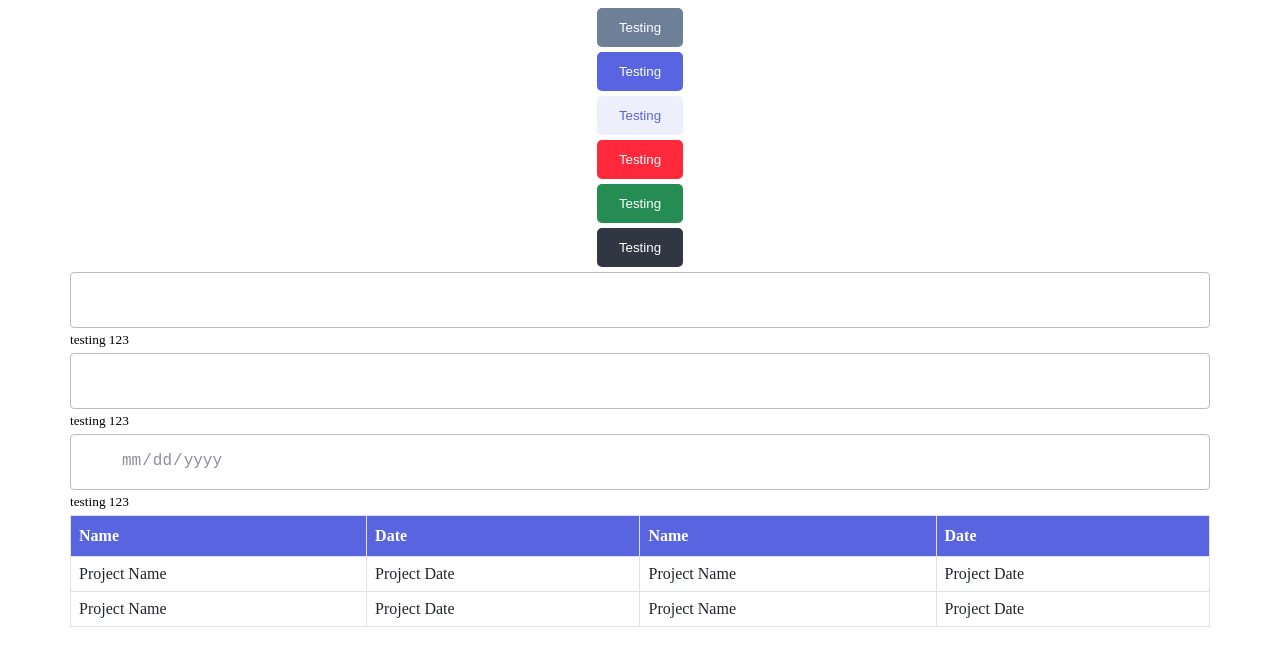
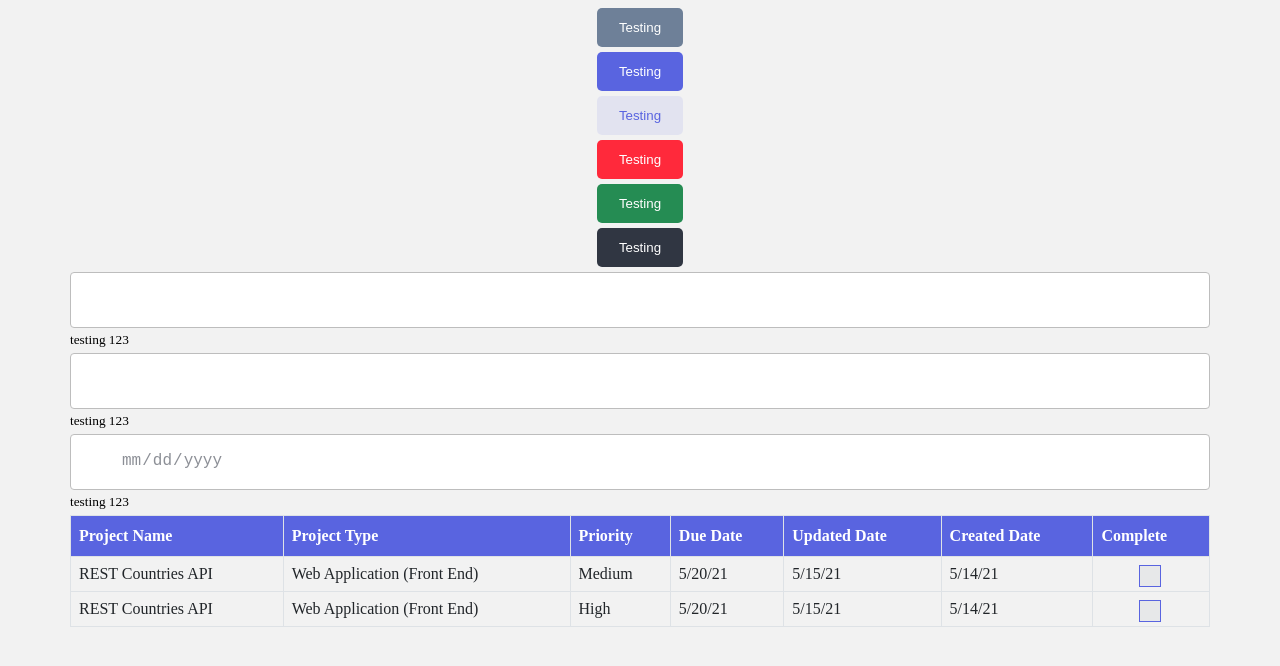
Before and after one commit to Joelynn94/project-tracker, a React (Create React App) app: page / in a window 1280 px wide. Shown: the top 666 px of the page. Built offline with nearby package versions, Linux system fonts and the light colour scheme; some icons are missing; the HTML template or start-up script is replaced by a standard one.

Commit message:
finished custom checkbox styling

```diff
--- a/src/App.js
+++ b/src/App.js
@@ -1,3 +1,4 @@
+import Checkbox from './Checkbox/Checkbox';
 import Button from './components/Button/Button';
 import Container from './components/Container/Container';
 import Input from './components/Input/Input';
@@ -25,24 +26,37 @@ function App() {
       <Table>
         <TableHead>
           <TableRow>
-            <TableHeading>Name</TableHeading>
-            <TableHeading>Date</TableHeading>
-            <TableHeading>Name</TableHeading>
-            <TableHeading>Date</TableHeading>
+            <TableHeading>Project Name</TableHeading>
+            <TableHeading>Project Type</TableHeading>
+            <TableHeading>Priority</TableHeading>
+            <TableHeading>Due Date</TableHeading>
+            <TableHeading>Updated Date</TableHeading>
+            <TableHeading>Created Date</TableHeading>
+            <TableHeading>Complete</TableHeading>
           </TableRow>
         </TableHead>
         <TableBody>
           <TableRow>
-            <TableCell>Project Name</TableCell>
-            <TableCell>Project Date</TableCell>
-            <TableCell>Project Name</TableCell>
-            <TableCell>Project Date</TableCell>
+            <TableCell>REST Countries API</TableCell>
+            <TableCell>Web Application (Front End)</TableCell>
+            <TableCell>Medium</TableCell>
+            <TableCell>5/20/21</TableCell>
+            <TableCell>5/15/21</TableCell>
+            <TableCell>5/14/21</TableCell>
+            <TableCell style={{ textAlign: 'center' }}>
+              <Checkbox />
+            </TableCell>
           </TableRow>
           <TableRow>
-            <TableCell>Project Name</TableCell>
-            <TableCell>Project Date</TableCell>
-            <TableCell>Project Name</TableCell>
-            <TableCell>Project Date</TableCell>
+            <TableCell>REST Countries API</TableCell>
+            <TableCell>Web Application (Front End)</TableCell>
+            <TableCell>High</TableCell>
+            <TableCell>5/20/21</TableCell>
+            <TableCell>5/15/21</TableCell>
+            <TableCell>5/14/21</TableCell>
+            <TableCell style={{ textAlign: 'center' }}>
+              <Checkbox />
+            </TableCell>
           </TableRow>
         </TableBody>
       </Table>
--- /dev/null
+++ b/src/Checkbox/Checkbox.css
@@ -0,0 +1,65 @@
+/* Customize the label (the container) */
+.ui-checkbox {
+  position: relative;
+  cursor: pointer;
+  padding-right: 25px;
+  -webkit-user-select: none;
+  -moz-user-select: none;
+  -ms-user-select: none;
+  user-select: none;
+}
+
+/* Hide the browser's default checkbox */
+.ui-checkbox input {
+  position: absolute;
+  opacity: 0;
+  cursor: pointer;
+  height: 0;
+  width: 0;
+}
+
+/* Create a custom checkbox */
+.ui-checkbox--checkmark {
+  position: absolute;
+  top: 0;
+  left: 0;
+  height: 20px;
+  width: 20px;
+  background-color: #e7e8e9;
+  border: 1px solid var(--primary);
+}
+
+/* On mouse-over, add a light purple background color */
+.ui-checkbox:hover input ~ .ui-checkbox--checkmark {
+  background-color: #d5d8f7;
+}
+
+/* When the checkbox is checked, add a dark purple background */
+.ui-checkbox input:checked ~ .ui-checkbox--checkmark {
+  background-color: #5964e0;
+}
+
+/* Create the checkmark/indicator (hidden when not checked) */
+.ui-checkbox--checkmark:after {
+  content: '';
+  position: absolute;
+  display: none;
+}
+
+/* Show the checkmark when checked */
+.ui-checkbox input:checked ~ .ui-checkbox--checkmark:after {
+  display: block;
+}
+
+/* Style the checkmark/indicator */
+.ui-checkbox .ui-checkbox--checkmark:after {
+  left: 6px;
+  top: 3px;
+  width: 5px;
+  height: 10px;
+  border: solid white;
+  border-width: 0 3px 3px 0;
+  -webkit-transform: rotate(45deg);
+  -ms-transform: rotate(45deg);
+  transform: rotate(45deg);
+}
--- /dev/null
+++ b/src/Checkbox/Checkbox.js
@@ -0,0 +1,14 @@
+import React from 'react';
+
+import './Checkbox.css';
+
+const Checkbox = () => {
+  return (
+    <label className='ui-checkbox'>
+      <input type='checkbox' />
+      <span className='ui-checkbox--checkmark'></span>
+    </label>
+  );
+};
+
+export default Checkbox;
--- a/src/components/TableCell/TableCell.js
+++ b/src/components/TableCell/TableCell.js
@@ -2,8 +2,12 @@ import React from 'react';
 
 import './TableCell.css';
 
-const TableCell = ({ children }) => {
-  return <td className='ui-table--cell'>{children}</td>;
+const TableCell = ({ children, ...otherProps }) => {
+  return (
+    <td className='ui-table--cell' {...otherProps}>
+      {children}
+    </td>
+  );
 };
 
 export default TableCell;
--- a/src/index.css
+++ b/src/index.css
@@ -29,3 +29,7 @@ tr {
   border-width: 0;
   border-bottom-width: 0px;
 }
+
+body {
+  background-color: #f2f2f2;
+}
```
